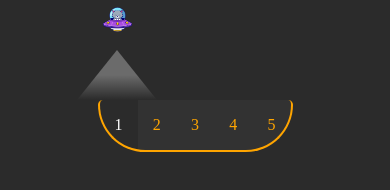
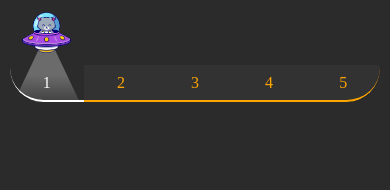
Before and after one commit to RodBrowning/Nice-navigation-menu, a website: page index.html in a window 390 px wide. Drawn offline with Linux system fonts and the light colour scheme.

Commit message:
Improving CSS style

```diff
--- a/index.css
+++ b/index.css
@@ -1,7 +1,6 @@
 :root {
   --default-translate-duration: 400ms;
   --translate-duration: 500ms;
-  --animation-duration-percentage: 100ms;
   --animation-duration: 0ms;
   --animation-delay: var(--animation-duration);
   --left-translate: 0%;
@@ -24,11 +23,14 @@ body {
   flex-direction: column;
   cursor: pointer;
   width: 100%;
+  overflow: hidden;
+  border-radius: 0px 0px 33px 33px;
 }
 .menu-wrapper .spaceship-container {
   height: 100px;
   display: flex;
 }
+
 .menu-wrapper .spaceship-container .spaceship-box {
   height: 100%;
   width: calc(100% / 5);
@@ -45,7 +47,7 @@ body {
   content: "";
   position: absolute;
   width: 80px;
-  height: 50%;
+  height: 85%;
   top: 50%;
   left: 50%;
   transform: translateX(-50%);
@@ -69,21 +71,15 @@ body {
 @keyframes FadeAnimation {
   0% {
     opacity: 1;
-    height: 50%;
-    width: 80px;
+    clip-path: polygon(50% 0%, 50% 0%, 100% 100%, 0% 100%);
   }
   100% {
     opacity: 0;
-    height: 0%;
-    width: 0px;
+    clip-path: polygon(50% 0%, 50% 0%, 50% 0%, 50% 0%);
   }
 }
 
 .menu-wrapper .nav-container {
-  border: 2px solid orange;
-  border-radius: 5px 5px 50px 50px;
-  overflow: hidden;
-  border-top: 0;
   display: flex;
   justify-content: center;
   align-items: center;
@@ -93,27 +89,64 @@ body {
   display: flex;
   justify-content: center;
   align-items: center;
-  height: 50px;
+  height: 40px;
   flex: 1;
+  border: 0;
+  border-bottom: 2px solid orange;
+  border-top: 0;
   background-color: rgba(255, 255, 255, 0.036);
-  transition: background-color 0.25s ease-in-out;
+  transition: background-color 0.25s ease-in-out,
+    border-color 0.25s ease-in-out 0;
+}
+.menu-wrapper .nav-container .item:first-child {
+  border-radius: 5px 0px 0px 50px;
+}
+.menu-wrapper .nav-container .item:last-child {
+  border-radius: 0px 5px 50px 0px;
 }
 .menu-wrapper .nav-container .item:hover,
 .menu-wrapper .nav-container .item.item-active {
   background-color: rgba(255, 255, 255, 0);
 }
+.menu-wrapper .nav-container .item.item-active {
+  transition: border-color 0.25s ease-in-out var(--animation-delay);
+  border-color: white;
+}
 
 .menu-wrapper .nav-container .item span {
-  transition: all 0.25s ease-in-out;
+  transition: all 0.25s ease-in-out 0;
   color: orange;
   display: flex;
   justify-content: center;
   align-items: center;
-  border-radius: 50px;
   width: 30px;
   height: 30px;
 }
-.menu-wrapper .nav-container .item:hover span,
+
 .menu-wrapper .nav-container .item.item-active span {
+  transition: all 0.25s ease-in-out var(--animation-delay);
   color: white;
 }
+
+@media only screen and (max-width: 780px) {
+  body {
+    width: 95%;
+  }
+  .menu-wrapper {
+    border-radius: 0px 0px 33px 33px;
+  }
+  .menu-wrapper .spaceship-container {
+    height: 70px;
+  }
+  .menu-wrapper .spaceship-container .spaceship-box:before {
+    height: 130%;
+  }
+  .menu-wrapper .nav-container .item {
+    height: 35px;
+  }
+}
+@media only screen and (max-width: 425px) {
+  .menu-wrapper .spaceship-container {
+    height: 65px;
+  }
+}
```
